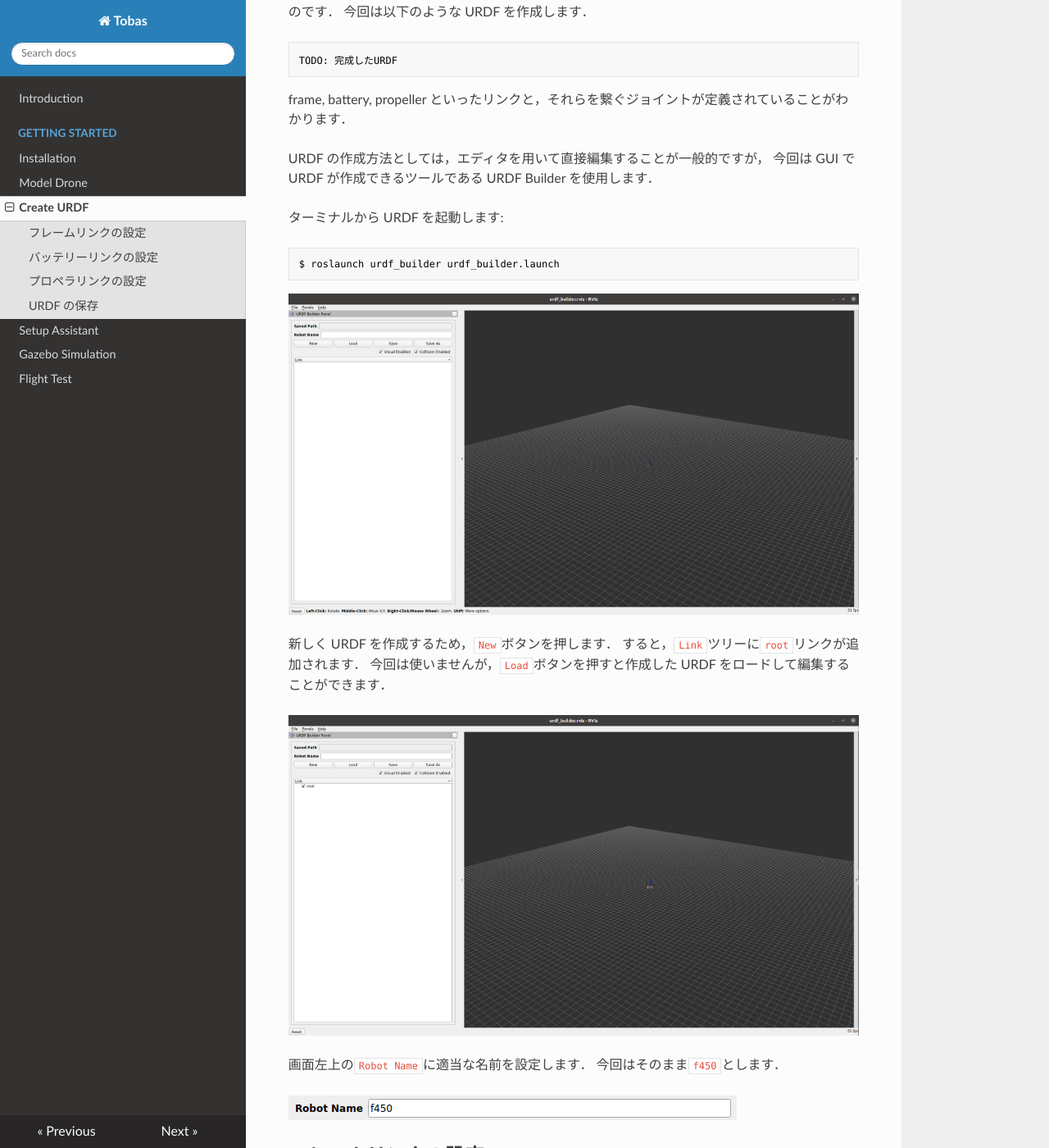
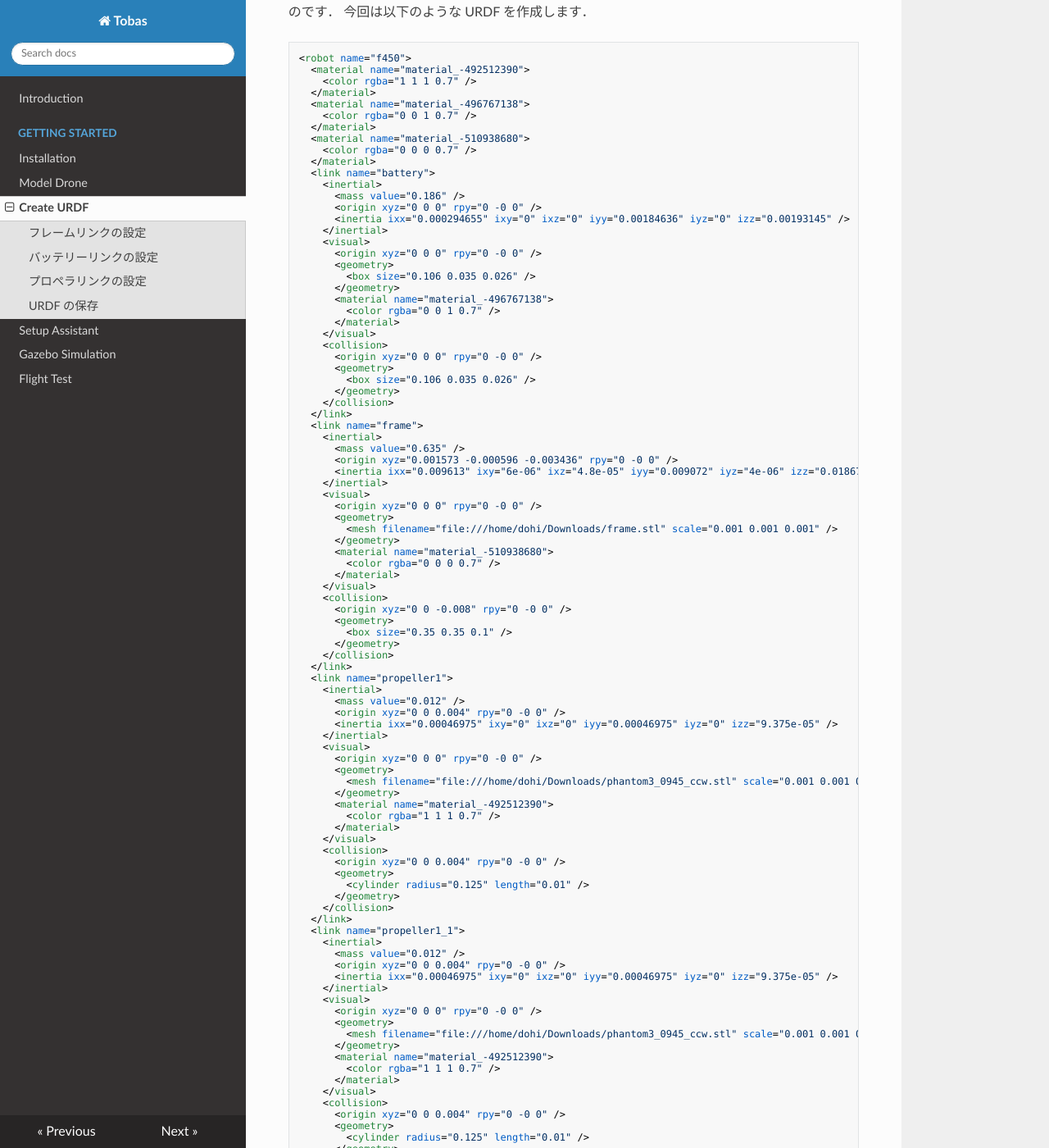
Before and after one commit to TobasFlightControl/tobas_wiki, an MkDocs documentation site: the page built from docs/create_urdf.md, in a window 1280 px wide and 1400 px high, scrolled down 208 px. Shown: the whole window at 82% size. Built offline with MkDocs 1.6.1, drawn with Linux system fonts in a browser that asks for light colours; nearby versions of some CDN libraries; some of the changed text lies outside the part shown.

Commit message:
edit: create_urdf.md

````diff
--- a/docs/create_urdf.md
+++ b/docs/create_urdf.md
@@ -5,7 +5,187 @@
 今回は以下のような URDF を作成します．
 
 ```xml
-TODO: 完成したURDF
+<robot name="f450">
+  <material name="material_-492512390">
+    <color rgba="1 1 1 0.7" />
+  </material>
+  <material name="material_-496767138">
+    <color rgba="0 0 1 0.7" />
+  </material>
+  <material name="material_-510938680">
+    <color rgba="0 0 0 0.7" />
+  </material>
+  <link name="battery">
+    <inertial>
+      <mass value="0.186" />
+      <origin xyz="0 0 0" rpy="0 -0 0" />
+      <inertia ixx="0.000294655" ixy="0" ixz="0" iyy="0.00184636" iyz="0" izz="0.00193145" />
+    </inertial>
+    <visual>
+      <origin xyz="0 0 0" rpy="0 -0 0" />
+      <geometry>
+        <box size="0.106 0.035 0.026" />
+      </geometry>
+      <material name="material_-496767138">
+        <color rgba="0 0 1 0.7" />
+      </material>
+    </visual>
+    <collision>
+      <origin xyz="0 0 0" rpy="0 -0 0" />
+      <geometry>
+        <box size="0.106 0.035 0.026" />
+      </geometry>
+    </collision>
+  </link>
+  <link name="frame">
+    <inertial>
+      <mass value="0.635" />
+      <origin xyz="0.001573 -0.000596 -0.003436" rpy="0 -0 0" />
+      <inertia ixx="0.009613" ixy="6e-06" ixz="4.8e-05" iyy="0.009072" iyz="4e-06" izz="0.01867" />
+    </inertial>
+    <visual>
+      <origin xyz="0 0 0" rpy="0 -0 0" />
+      <geometry>
+        <mesh filename="file:///home/dohi/Downloads/frame.stl" scale="0.001 0.001 0.001" />
+      </geometry>
+      <material name="material_-510938680">
+        <color rgba="0 0 0 0.7" />
+      </material>
+    </visual>
+    <collision>
+      <origin xyz="0 0 -0.008" rpy="0 -0 0" />
+      <geometry>
+        <box size="0.35 0.35 0.1" />
+      </geometry>
+    </collision>
+  </link>
+  <link name="propeller1">
+    <inertial>
+      <mass value="0.012" />
+      <origin xyz="0 0 0.004" rpy="0 -0 0" />
+      <inertia ixx="0.00046975" ixy="0" ixz="0" iyy="0.00046975" iyz="0" izz="9.375e-05" />
+    </inertial>
+    <visual>
+      <origin xyz="0 0 0" rpy="0 -0 0" />
+      <geometry>
+        <mesh filename="file:///home/dohi/Downloads/phantom3_0945_ccw.stl" scale="0.001 0.001 0.001" />
+      </geometry>
+      <material name="material_-492512390">
+        <color rgba="1 1 1 0.7" />
+      </material>
+    </visual>
+    <collision>
+      <origin xyz="0 0 0.004" rpy="0 -0 0" />
+      <geometry>
+        <cylinder radius="0.125" length="0.01" />
+      </geometry>
+    </collision>
+  </link>
+  <link name="propeller1_1">
+    <inertial>
+      <mass value="0.012" />
+      <origin xyz="0 0 0.004" rpy="0 -0 0" />
+      <inertia ixx="0.00046975" ixy="0" ixz="0" iyy="0.00046975" iyz="0" izz="9.375e-05" />
+    </inertial>
+    <visual>
+      <origin xyz="0 0 0" rpy="0 -0 0" />
+      <geometry>
+        <mesh filename="file:///home/dohi/Downloads/phantom3_0945_ccw.stl" scale="0.001 0.001 0.001" />
+      </geometry>
+      <material name="material_-492512390">
+        <color rgba="1 1 1 0.7" />
+      </material>
+    </visual>
+    <collision>
+      <origin xyz="0 0 0.004" rpy="0 -0 0" />
+      <geometry>
+        <cylinder radius="0.125" length="0.01" />
+      </geometry>
+    </collision>
+  </link>
+  <link name="propeller1_2">
+    <inertial>
+      <mass value="0.012" />
+      <origin xyz="0 0 0.004" rpy="0 -0 0" />
+      <inertia ixx="0.00046975" ixy="0" ixz="0" iyy="0.00046975" iyz="0" izz="9.375e-05" />
+    </inertial>
+    <visual>
+      <origin xyz="0 0 0" rpy="0 -0 0" />
+      <geometry>
+        <mesh filename="file:///home/dohi/Downloads/phantom3_0945_cw.stl" scale="0.001 0.001 0.001" />
+      </geometry>
+      <material name="material_-492512390">
+        <color rgba="1 1 1 0.7" />
+      </material>
+    </visual>
+    <collision>
+      <origin xyz="0 0 0.004" rpy="0 -0 0" />
+      <geometry>
+        <cylinder radius="0.125" length="0.01" />
+      </geometry>
+    </collision>
+  </link>
+  <link name="propeller1_3">
+    <inertial>
+      <mass value="0.012" />
+      <origin xyz="0 0 0.004" rpy="0 -0 0" />
+      <inertia ixx="0.00046975" ixy="0" ixz="0" iyy="0.00046975" iyz="0" izz="9.375e-05" />
+    </inertial>
+    <visual>
+      <origin xyz="0 0 0" rpy="0 -0 0" />
+      <geometry>
+        <mesh filename="file:///home/dohi/Downloads/phantom3_0945_cw.stl" scale="0.001 0.001 0.001" />
+      </geometry>
+      <material name="material_-492512390">
+        <color rgba="1 1 1 0.7" />
+      </material>
+    </visual>
+    <collision>
+      <origin xyz="0 0 0.004" rpy="0 -0 0" />
+      <geometry>
+        <cylinder radius="0.125" length="0.01" />
+      </geometry>
+    </collision>
+  </link>
+  <link name="root" />
+  <joint name="battery_joint" type="fixed">
+    <origin xyz="-0.035 0 -0.024" rpy="0 -0 0" />
+    <axis xyz="0 0 0" />
+    <parent link="frame" />
+    <child link="battery" />
+  </joint>
+  <joint name="frame_joint" type="fixed">
+    <origin xyz="0 0 0" rpy="0 -0 0" />
+    <axis xyz="0 0 0" />
+    <parent link="root" />
+    <child link="frame" />
+    <limit effort="0" velocity="0" lower="0" upper="0" />
+  </joint>
+  <joint name="propeller1_joint" type="continuous">
+    <origin xyz="0.16 -0.16 0.024" rpy="0 0 -0.7854" />
+    <axis xyz="0 0 1" />
+    <parent link="frame" />
+    <child link="propeller1" />
+  </joint>
+  <joint name="propeller1_joint_1" type="continuous">
+    <origin xyz="-0.16 0.16 0.024" rpy="0 0 -0.7854" />
+    <axis xyz="0 0 1" />
+    <parent link="frame" />
+    <child link="propeller1_1" />
+  </joint>
+  <joint name="propeller1_joint_2" type="continuous">
+    <origin xyz="0.16 0.16 0.024" rpy="0 -0 0.7854" />
+    <axis xyz="0 0 1" />
+    <parent link="frame" />
+    <child link="propeller1_2" />
+  </joint>
+  <joint name="propeller1_joint_3" type="continuous">
+    <origin xyz="-0.16 -0.16 0.024" rpy="0 -0 0.7854" />
+    <axis xyz="0 0 1" />
+    <parent link="frame" />
+    <child link="propeller1_3" />
+  </joint>
+</robot>
 ```
 
 frame, battery, propeller といったリンクと，それらを繋ぐジョイントが定義されていることがわかります．
````
